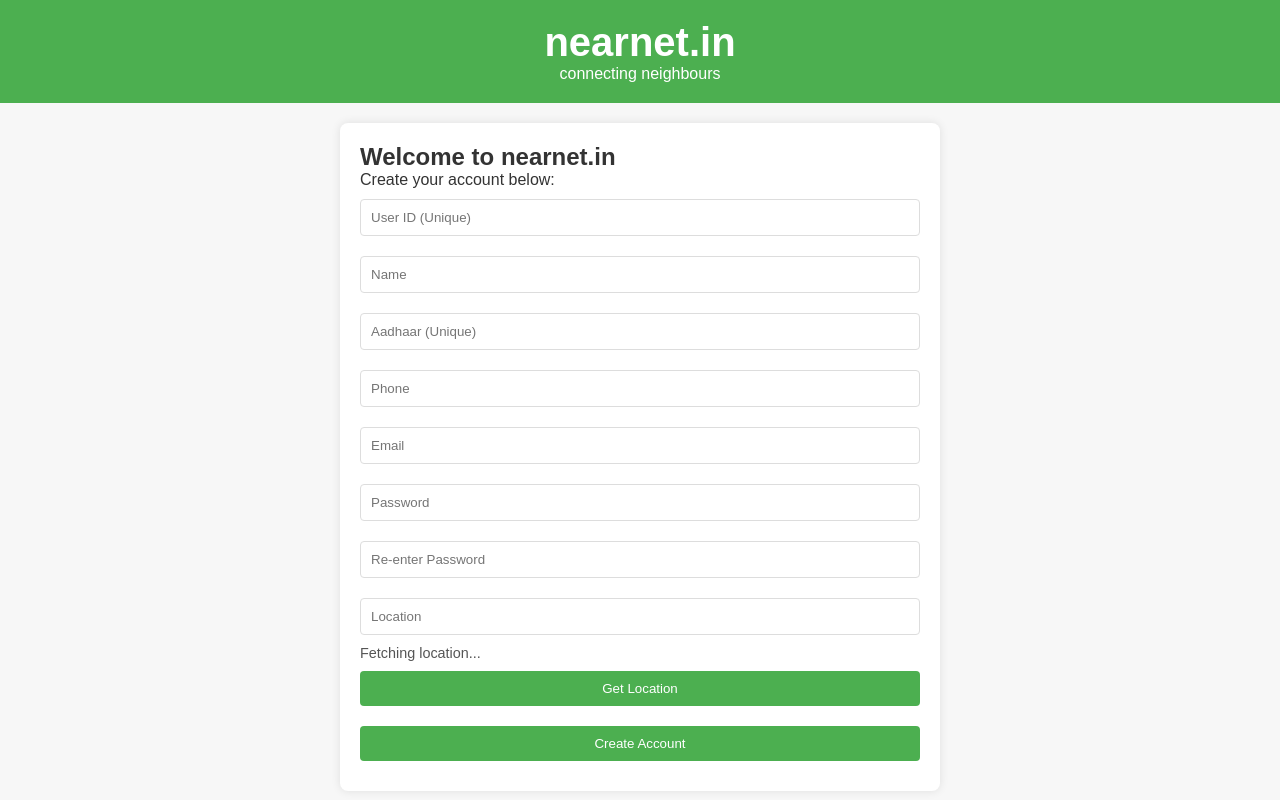
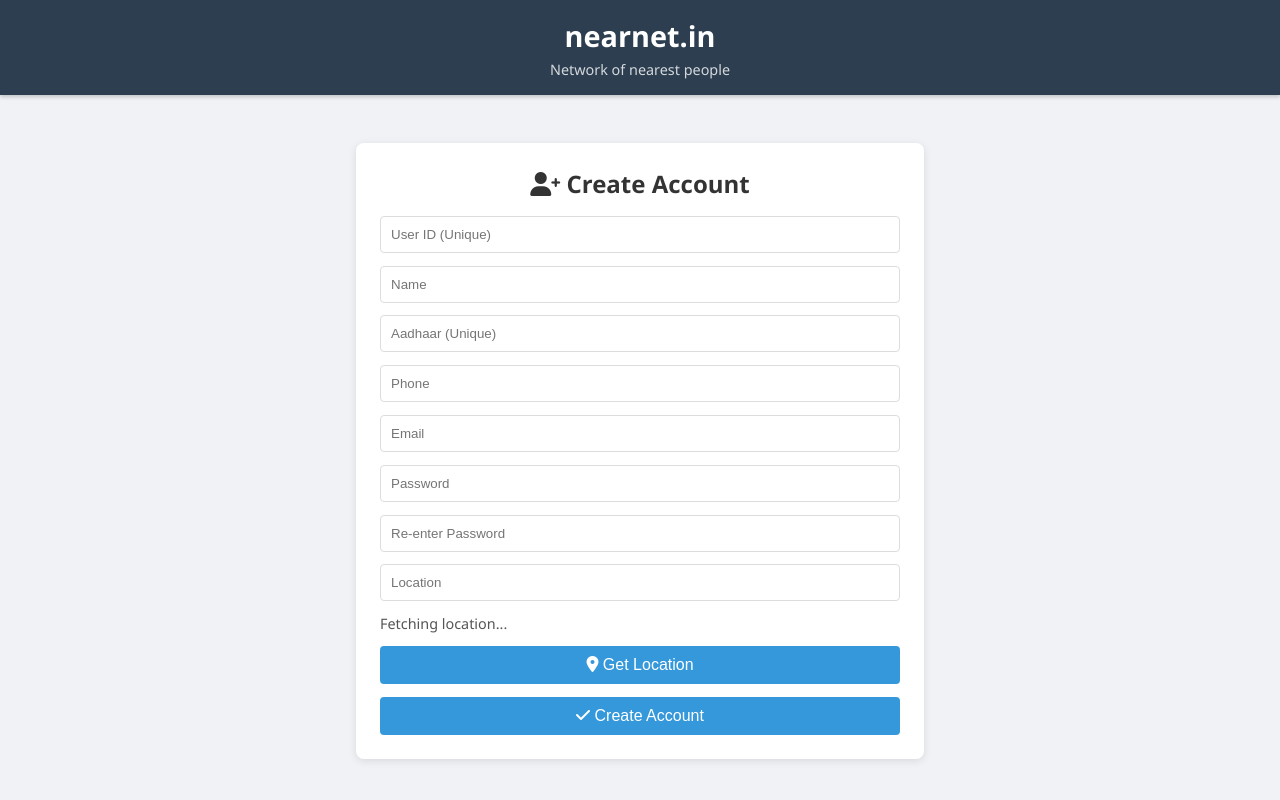
Before and after one commit to Harirchandran/NearNet, a plain HTML site: page newuser.html in a window 1280 px wide. Drawn offline with nearby package versions, Linux system fonts and the light colour scheme; some packages are replaced by stand-ins of ours; a script that the page names is missing.

Commit message:
Update newuser.html

```diff
--- a/newuser.html
+++ b/newuser.html
@@ -4,38 +4,80 @@
   <meta charset="UTF-8" />
   <meta name="viewport" content="width=device-width, initial-scale=1.0" />
   <title>Nearnet.in - Create Account</title>
+  <!-- Font Awesome for icons -->
+  <link rel="stylesheet" href="https://cdnjs.cloudflare.com/ajax/libs/font-awesome/6.0.0/css/all.min.css" />
   <style>
     * { margin: 0; padding: 0; box-sizing: border-box; }
-    body { font-family: Arial, sans-serif; background: #f7f7f7; color: #333; }
-    header { background: #4CAF50; color: #fff; text-align: center; padding: 20px; }
-    header h1 { font-size: 2.5em; }
-    header p { font-size: 1em; }
-    .container { max-width: 600px; margin: 20px auto; padding: 20px; background: #fff; border-radius: 8px; box-shadow: 0 0 10px rgba(0,0,0,0.1); }
-    form { display: flex; flex-direction: column; }
-    form input, form button { padding: 10px; margin: 10px 0; border: 1px solid #ddd; border-radius: 4px; }
-    form button { background: #4CAF50; color: #fff; border: none; cursor: pointer; }
+    body { font-family: 'Segoe UI', Arial, sans-serif; background: #f0f2f5; color: #333; }
+    header {
+      background: #2c3e50;
+      color: #fff;
+      text-align: center;
+      padding: 1rem;
+      box-shadow: 0 2px 4px rgba(0,0,0,0.2);
+    }
+    header h1 { font-size: 1.8rem; }
+    header p { font-size: 0.9rem; margin-top: 0.3rem; opacity: 0.8; }
+
+    .container { max-width: 600px; margin: 2rem auto; padding: 1rem; }
+    .signup-card {
+      background: #fff;
+      padding: 1.5rem;
+      border-radius: 8px;
+      box-shadow: 0 2px 8px rgba(0,0,0,0.1);
+      transition: transform 0.3s ease;
+    }
+    .signup-card:hover { transform: scale(1.02); }
+    .signup-card h2 { text-align: center; margin-bottom: 1rem; }
+
+    form { display: flex; flex-direction: column; gap: 0.8rem; }
+    form input {
+      width: 100%;
+      padding: 10px;
+      border: 1px solid #ddd;
+      border-radius: 4px;
+      transition: border-color 0.3s ease;
+    }
+    form input:focus { border-color: #3498db; }
+    form button {
+      width: 100%;
+      padding: 10px;
+      background: #3498db;
+      border: none;
+      color: #fff;
+      border-radius: 4px;
+      cursor: pointer;
+      transition: background 0.3s ease;
+      font-size: 1rem;
+    }
+    form button:hover { background: #2980b9; }
+
+    .location-display { font-size: 0.9rem; color: #555; }
     .spinner {
       display: none;
       border: 4px solid #f3f3f3;
-      border-top: 4px solid #4CAF50;
+      border-top: 4px solid #3498db;
       border-radius: 50%;
       width: 40px;
       height: 40px;
       animation: spin 1s linear infinite;
       margin: 10px auto;
     }
-    @keyframes spin { 100% { transform: rotate(360deg); } }
-    .location-display { font-size: 0.9em; color: #555; }
+    @keyframes spin { 0% { transform: rotate(0deg); } 100% { transform: rotate(360deg); } }
+
+    @media (max-width:768px) {
+      .container { padding: 0 0.5rem; }
+    }
   </style>
 </head>
 <body>
   <header>
     <h1>nearnet.in</h1>
-    <p>connecting neighbours</p>
+    <p>Network of nearest people</p>
   </header>
   <div class="container">
-    <h2>Welcome to nearnet.in</h2>
-    <p>Create your account below:</p>
+    <div class="signup-card">
+      <h2><i class="fa-solid fa-user-plus"></i> Create Account</h2>
       <form id="signupForm">
         <input type="text" id="userId" placeholder="User ID (Unique)" required />
         <input type="text" id="name" placeholder="Name" required />
@@ -44,34 +86,31 @@
         <input type="email" id="email" placeholder="Email" required />
         <input type="password" id="password" placeholder="Password" required />
         <input type="password" id="rePassword" placeholder="Re-enter Password" required />
-      <!-- Location input will store the formatted point string -->
         <input type="text" id="location" placeholder="Location" readonly required />
         <div class="location-display" id="locationDisplay">Fetching location...</div>
-      <button type="button" id="getLocationBtn">Get Location</button>
-      <button type="submit">Create Account</button>
+        <button type="button" id="getLocationBtn"><i class="fa-solid fa-location-dot"></i> Get Location</button>
+        <button type="submit"><i class="fa-solid fa-check"></i> Create Account</button>
         <div class="spinner" id="signupSpinner"></div>
       </form>
     </div>
+  </div>
 
-  <!-- Supabase JS Library using the UMD build that defines "supabase" -->
+  <!-- Supabase JS and SweetAlert2 -->
   <script src="https://cdn.jsdelivr.net/npm/@supabase/supabase-js@2"></script>
+  <script src="https://cdn.jsdelivr.net/npm/sweetalert2@11"></script>
   <script>
-    // Replace with your actual Supabase credentials
   const SUPABASE_URL = 'https://elxyhkfuuugjskallwsp.supabase.co';
       const SUPABASE_ANON_KEY = 'eyJhbGciOiJIUzI1NiIsInR5cCI6IkpXVCJ9.eyJpc3MiOiJzdXBhYmFzZSIsInJlZiI6ImVseHloa2Z1dXVnanNrYWxsd3NwIiwicm9sZSI6ImFub24iLCJpYXQiOjE3Mzg4MjA5ODksImV4cCI6MjA1NDM5Njk4OX0.BAEvcCVIQiVdsg0m3xX72Xi0p-vnJ4WqfZU0mE_Tuk0';
-    // Create a Supabase client using a new variable name
+
     const supabaseClient = supabase.createClient(SUPABASE_URL, SUPABASE_ANON_KEY);
 
     const locationDisplay = document.getElementById('locationDisplay');
     const locationInput = document.getElementById('location');
 
-    // Get location button event
     document.getElementById('getLocationBtn').addEventListener('click', () => {
       if (navigator.geolocation) {
         locationDisplay.textContent = 'Fetching location...';
         navigator.geolocation.getCurrentPosition(position => {
-          // Format the coordinates as a valid PostGIS point:
-          // Note: Order is longitude then latitude.
           const lng = position.coords.longitude;
           const lat = position.coords.latitude;
           const point = `POINT(${lng} ${lat})`;
@@ -79,14 +118,13 @@
           locationDisplay.textContent = 'Location: ' + point;
         }, error => {
           locationDisplay.textContent = 'Error fetching location.';
-          alert('Unable to fetch location. Please try again.');
+          Swal.fire({ icon: 'error', title: 'Location Error', text: 'Unable to fetch location. Please try again.' });
         });
       } else {
-        alert('Geolocation is not supported by your browser.');
+        Swal.fire({ icon: 'error', title: 'Not Supported', text: 'Geolocation is not supported by your browser.' });
       }
     });
 
-    // Signup form submission
     document.getElementById('signupForm').addEventListener('submit', async (e) => {
       e.preventDefault();
       const userId = document.getElementById('userId').value.trim();
@@ -96,21 +134,20 @@
       const email = document.getElementById('email').value.trim();
       const password = document.getElementById('password').value;
       const rePassword = document.getElementById('rePassword').value;
-      const location = document.getElementById('location').value;
+      const location = locationInput.value;
 
       if (password !== rePassword) {
-        alert('Passwords do not match!');
+        Swal.fire({ icon: 'warning', title: 'Password Mismatch', text: 'Passwords do not match!' });
         return;
       }
       if (!location) {
-        alert('Please fetch your location.');
+        Swal.fire({ icon: 'warning', title: 'No Location', text: 'Please fetch your location.' });
         return;
       }
 
       document.getElementById('signupSpinner').style.display = 'block';
 
-      // Check if a user with the same user_id or Aadhaar exists
-      let { data: existingUser, error: fetchError } = await supabaseClient
+      let { data: existingUser } = await supabaseClient
         .from('users')
         .select('*')
         .or(`user_id.eq.${userId},aadhaar.eq.${aadhaar}`)
@@ -118,21 +155,23 @@
 
       if (existingUser) {
         document.getElementById('signupSpinner').style.display = 'none';
-        alert('User ID or Aadhaar already exists. Only one account per Aadhaar is allowed.');
+        Swal.fire({ icon: 'error', title: 'Account Exists', text: 'User ID or Aadhaar already exists.' });
         return;
       }
 
-      // Insert the new user into the database
       const { data, error } = await supabaseClient
         .from('users')
         .insert([{ user_id: userId, name, aadhaar, phone, email, password, location, reward_points: 0 }]);
+
       document.getElementById('signupSpinner').style.display = 'none';
 
       if (error) {
-        alert('Error creating account: ' + error.message);
+        Swal.fire({ icon: 'error', title: 'Signup Error', text: error.message });
       } else {
-        alert('Account created successfully! Please login.');
+        Swal.fire({ icon: 'success', title: 'Account Created', text: 'Account created successfully! Please login.' })
+          .then(() => {
             window.location.href = 'index.html';
+          });
       }
     });
   </script>
```
Lines whose indentation alone changed are shown as unchanged.
